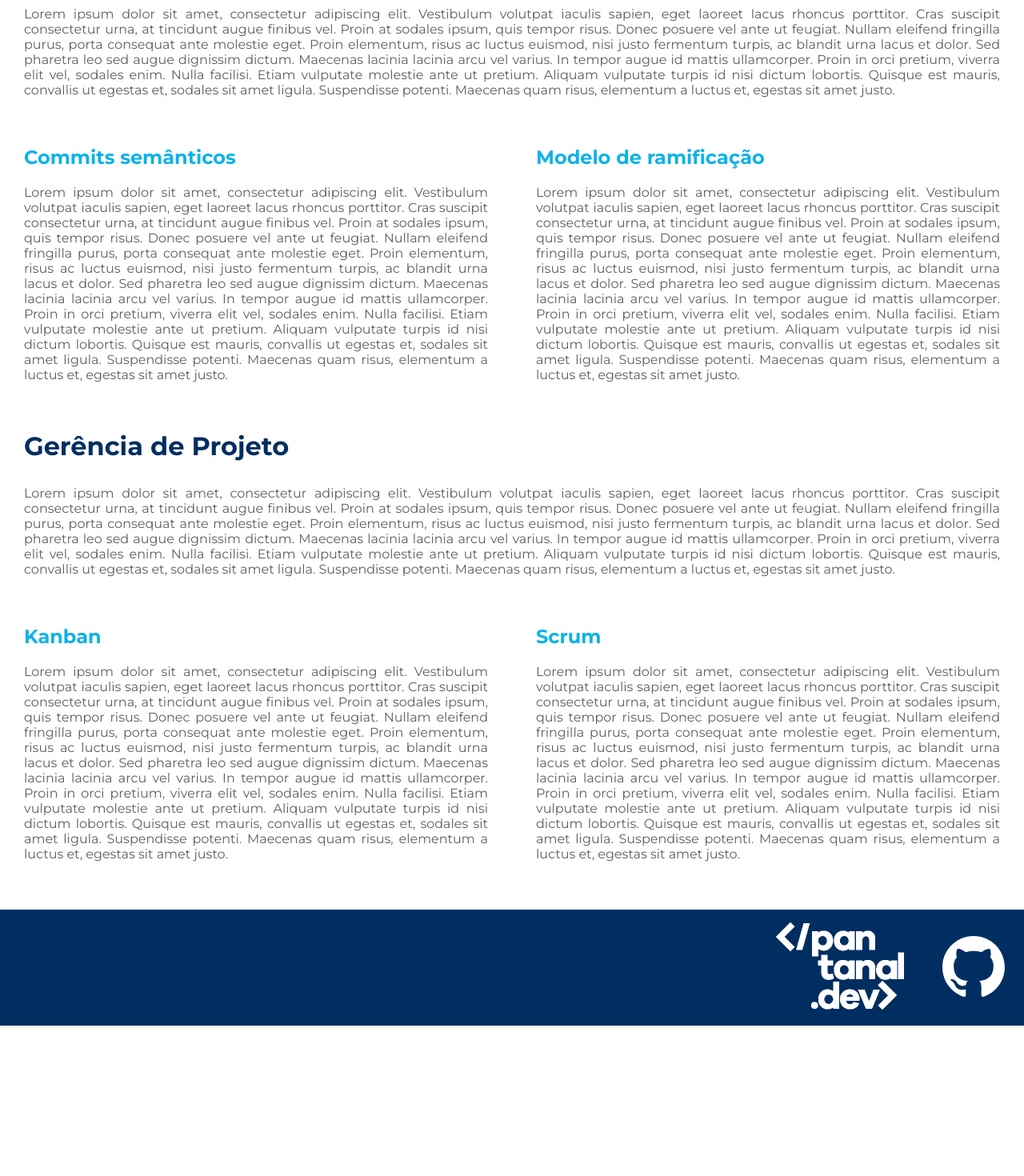
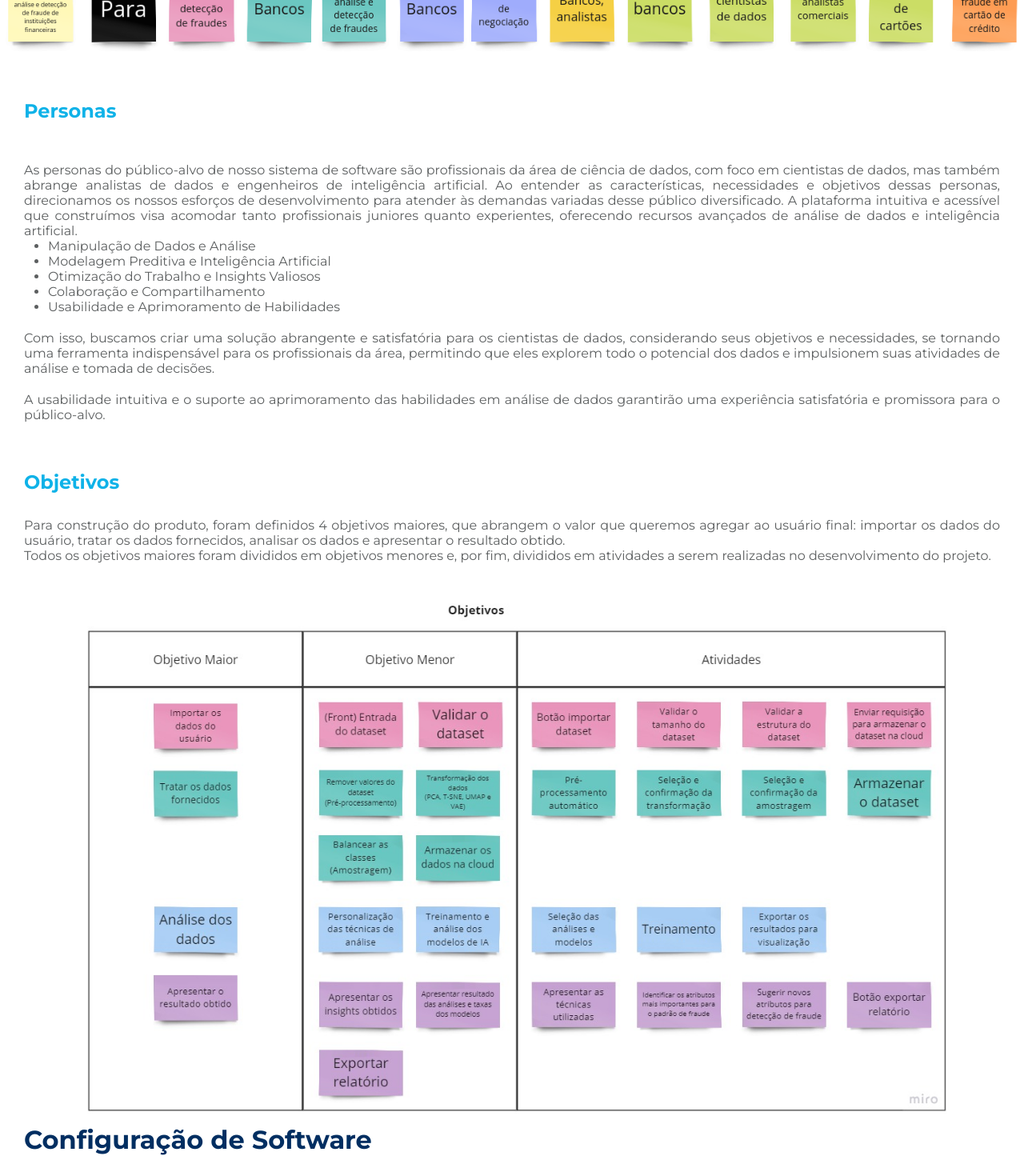
Before and after one commit to 4Banks/frontend, a React (Create React App) app: page /documentacao in a window 1280 px wide. Shown: the part 1220-2690 px from the top of the page at 80% size. Before the commit the page ends 2502 px from the top, so only its background shows below. Built offline with nearby package versions, Linux system fonts and the light colour scheme.

Commit message:
feat(Documentação) Adiciona objetivos, personas e gerência de projeto.

```diff
--- a/src/components/DocumentationDescription.js
+++ b/src/components/DocumentationDescription.js
@@ -1,23 +1,59 @@
 import React from 'react';
+import '../styles/documentation-description.css';
 
-const DocumentationDescription = ({mainTitle, mainDescription, leftTitle, leftDescription, rightTitle, rightDescription}) => {
+const DocumentationDescription = ({
+  mainTitle,
+  mainDescription,
+  leftTitle,
+  leftDescription,
+  rightTitle,
+  rightDescription,
+  srcImage,
+}) => {
   return (
     <div className="documentation_description">
-        <p className='documentation_description_main_title'>{mainTitle}</p>
+      <p className="documentation_description_main_title">{mainTitle}</p>
+      {mainDescription  &&(
       <div className="documentation_description_main">
-        <p className='documentation_description_main_text'>{mainDescription}</p>
+        <p className="documentation_description_main_text">{mainDescription}</p>
       </div>
+      )}
 
+      {(leftDescription || rightDescription) && (
         <div className="documentation_description_info">
+          {leftDescription && (
             <div className="documentation_description_info_left">
-            <p className='documentation_description_info_left_title'>{leftTitle}</p>
-            <p>{leftDescription}</p>
+              <p className="documentation_description_info_left_title">{leftTitle}</p>
+              <p>
+                {leftDescription.split('\n').map((line, index) => (
+                  <React.Fragment key={index}>
+                    {line}
+                    <br />
+                  </React.Fragment>
+                ))}
+              </p>
             </div>
+          )}
+          {rightDescription && (
             <div className="documentation_description_info_right">
-            <p className='documentation_description_info_right_title'>{rightTitle}</p>
-            <p>{rightDescription}</p>
+              <p className="documentation_description_info_right_title">{rightTitle}</p>
+              <p>
+                {rightDescription.split('\n').map((line, index) => (
+                  <React.Fragment key={index}>
+                    {line}
+                    <br />
+                  </React.Fragment>
+                ))}
+              </p>
             </div>
+          )}
         </div>
+      )}
+    {srcImage && (
+      <div className="documentation_description_container_image">
+      <img src={srcImage} alt="documentation" className="documentation_description_image" />
+      </div>
+    )}
     </div>
   );
 };
--- a/src/pages/documentation/index.js
+++ b/src/pages/documentation/index.js
@@ -2,8 +2,10 @@ import React from 'react';
 import '../../styles/documentation.css';
 import DocumentationDescription from '../../components/DocumentationDescription';
 import product_vision from '../../assets/product_vision.png';
-import '../../styles/documentation-description.css'
+import '../../styles/documentation.css'
 import '../../styles/global.css'
+import objetivos from '../../assets/objetivos.jpeg'
+import kanban from '../../assets/kanban.png'
 
 function Documentation() {
   return (
@@ -12,24 +14,73 @@ function Documentation() {
         <h1 className='documentation_intro_title'>Documentação</h1>
         <p className='documentation_intro_text'>Saiba mais sobre as técnicas e ferramentas utilizadas para a criação desse produto e os artefatos gerados no processo do desenvolvimento do software.</p>
         <p className='documentation_product_discovery_title'>Descoberta do produto</p>
+        <p className='documentation_product_discovery_description'>{`A metodologia utilizada para descoberta do produto 4banks foi a Lean Inception Relâmpago, etapa crucial para compreender e explorar as necessidades dos usuários, o contexto do problema e as oportunidades de mercado antes de iniciar a fase de desenvolvimento propriamente dita.
+          Neste processo, realizamos 2 sessões de 3 horas para discutir, gerar e definir a visão do produto, os objetivos do projeto, as personas e o feature mapping, com todos os membros da nossa equipe, no qual buscamos coletar informações valiosas para tomar decisões informadas sobre o que construir e como construir.
+          `}</p>
         <p className='documentation_product_discovery_subtitle'>Visão do produto</p>
         <img src={product_vision} alt="Product Vision" />
       </div>
+
+      <div className="documentation_personas">
+        <p className='documentation_personas_title'>Personas</p>
+        <div className="documentation_personas_container_text">
+        <p className='documentation_personas_text'>{`As personas do público-alvo de nosso sistema de software são profissionais da área de ciência de dados, com foco em cientistas de dados, mas também abrange analistas de dados e engenheiros de inteligência artificial.
+        Ao entender as características, necessidades e objetivos dessas personas, direcionamos os nossos esforços de desenvolvimento para atender às demandas variadas desse público diversificado. A plataforma intuitiva e acessível que construímos visa acomodar tanto profissionais juniores quanto experientes, oferecendo recursos avançados de análise de dados e inteligência artificial.
+        `}</p>
+        <ul className='documentation_personas_list'>
+          <li>Manipulação de Dados e Análise</li>
+          <li>Modelagem Preditiva e Inteligência Artificial</li>
+          <li>Otimização do Trabalho e Insights Valiosos</li>
+          <li>Colaboração e Compartilhamento</li>
+          <li>Usabilidade e Aprimoramento de Habilidades</li>
+        </ul>
+        <p className='documentation_personas_text'>Com isso, buscamos criar uma solução abrangente e satisfatória para os cientistas de dados, considerando seus objetivos e necessidades, se tornando uma ferramenta indispensável para os profissionais da área, permitindo que eles explorem todo o potencial dos dados e impulsionem suas atividades de análise e tomada de decisões.
+        </p>
+        <p className='documentation_personas_text'>
+        A usabilidade intuitiva e o suporte ao aprimoramento das habilidades em análise de dados garantirão uma experiência satisfatória e promissora para o público-alvo.
+        </p>
+        </div>
+        </div>
+
+      <div className="documentation_objectives">
+        <p className='documentation_objectives_title'>Objetivos</p>
+        <div className="documentation_objectives_container_text">
+        <p className='documentation_objectives_text'>Para construção do produto, foram definidos 4 objetivos maiores, que abrangem o valor que queremos agregar ao usuário final: importar os dados do usuário, tratar os dados fornecidos, analisar os dados e apresentar o resultado obtido.</p>
+        <p className='documentation_objectives_text'> Todos os objetivos maiores foram divididos em objetivos menores e, por fim, divididos em atividades a serem realizadas no desenvolvimento do projeto.</p>
+        </div>
+        <div className="documentation_objectives_image_container">
+        <img className="documentation_objectives_image" src={objetivos} alt="Objetivos" />
+        </div>
+      </div>
+
+
+
+
       <DocumentationDescription
         mainTitle="Configuração de Software"
-        mainDescription="Lorem ipsum dolor sit amet, consectetur adipiscing elit. Vestibulum volutpat iaculis sapien, eget laoreet lacus rhoncus porttitor. Cras suscipit consectetur urna, at tincidunt augue finibus vel. Proin at sodales ipsum, quis tempor risus. Donec posuere vel ante ut feugiat. Nullam eleifend fringilla purus, porta consequat ante molestie eget. Proin elementum, risus ac luctus euismod, nisi justo fermentum turpis, ac blandit urna lacus et dolor. Sed pharetra leo sed augue dignissim dictum. Maecenas lacinia lacinia arcu vel varius. In tempor augue id mattis ullamcorper. Proin in orci pretium, viverra elit vel, sodales enim. Nulla facilisi. Etiam vulputate molestie ante ut pretium. Aliquam vulputate turpis id nisi dictum lobortis. Quisque est mauris, convallis ut egestas et, sodales sit amet ligula. Suspendisse potenti. Maecenas quam risus, elementum a luctus et, egestas sit amet justo."
+        mainDescription=""
         leftTitle="Commits semânticos"
-        leftDescription="Lorem ipsum dolor sit amet, consectetur adipiscing elit. Vestibulum volutpat iaculis sapien, eget laoreet lacus rhoncus porttitor. Cras suscipit consectetur urna, at tincidunt augue finibus vel. Proin at sodales ipsum, quis tempor risus. Donec posuere vel ante ut feugiat. Nullam eleifend fringilla purus, porta consequat ante molestie eget. Proin elementum, risus ac luctus euismod, nisi justo fermentum turpis, ac blandit urna lacus et dolor. Sed pharetra leo sed augue dignissim dictum. Maecenas lacinia lacinia arcu vel varius. In tempor augue id mattis ullamcorper. Proin in orci pretium, viverra elit vel, sodales enim. Nulla facilisi. Etiam vulputate molestie ante ut pretium. Aliquam vulputate turpis id nisi dictum lobortis. Quisque est mauris, convallis ut egestas et, sodales sit amet ligula. Suspendisse potenti. Maecenas quam risus, elementum a luctus et, egestas sit amet justo."
+        leftDescription={`Para padronização das mensagens de commits, foi definido um guia de estilo para escrever as mensagens de commit no Github. Ele define o formato padrão para as mensagens de commit, que consiste em uma estrutura com tipo, escopo, assunto, corpo e rodapé.
+
+        Os tipos de mensagens de commit aceitáveis são pré-definidos, incluindo categorias como "FEAT" para adicionar uma nova funcionalidade, "FIX" para correção de bugs, "DOCS" para documentação, entre outros. Além do uso de escopos para indicar qual parte específica do projeto está sendo modificada, como "PowerBI", "Home", "Relatório", etc.
+
+        O assunto deve ser uma descrição breve e clara do que foi feito, escrito em letras minúsculas e sem ponto final. O corpo é opcional e pode ser usado para fornecer mais informações detalhadas sobre as mudanças. O rodapé é também opcional e pode conter informações adicionais, como números de issues relacionadas.
+        `}
         rightTitle="Modelo de ramificação"
-        rightDescription="Lorem ipsum dolor sit amet, consectetur adipiscing elit. Vestibulum volutpat iaculis sapien, eget laoreet lacus rhoncus porttitor. Cras suscipit consectetur urna, at tincidunt augue finibus vel. Proin at sodales ipsum, quis tempor risus. Donec posuere vel ante ut feugiat. Nullam eleifend fringilla purus, porta consequat ante molestie eget. Proin elementum, risus ac luctus euismod, nisi justo fermentum turpis, ac blandit urna lacus et dolor. Sed pharetra leo sed augue dignissim dictum. Maecenas lacinia lacinia arcu vel varius. In tempor augue id mattis ullamcorper. Proin in orci pretium, viverra elit vel, sodales enim. Nulla facilisi. Etiam vulputate molestie ante ut pretium. Aliquam vulputate turpis id nisi dictum lobortis. Quisque est mauris, convallis ut egestas et, sodales sit amet ligula. Suspendisse potenti. Maecenas quam risus, elementum a luctus et, egestas sit amet justo."
+        rightDescription={`O modelo de ramificação utilizado no projeto é o GitHub Flow. Um modelo de fluxo de trabalho para desenvolvimento de software usando Git e GitHub. As principais características incluem: desenvolvimento em branches separadas para cada funcionalidade ou correção; commits frequentes para manter um histórico detalhado e permitir o acompanhamento das mudanças; uso de Pull Requests para revisão de código e discussão antes da mesclagem na branch principal; e revisões de código por membros da equipe para garantir a qualidade e compartilhar conhecimento.
+
+        Este modelo oferece várias vantagens, incluindo simplicidade, colaboração aprimorada e rastreabilidade das alterações. Para utilizá-lo, é necessário criar uma ramificação para cada funcionalidade a partir da branch dev, que é única branch que tem contato com a branch principal, além da hotfix.
+
+        Após fazer as alterações e testes necessários, abre-se um Pull Request para revisão e aprovação. Com pelo menos duas aprovações, o Pull Request é mesclado na branch requisitada.
+
+        A padronização da nomenclatura das branches ajuda a identificar rapidamente o propósito de cada ramificação e facilita a colaboração e o entendimento do trabalho em andamento. Exemplos de nomenclatura incluem "feature_header" e "bug_correcao_da_validacao_do_tamanho_do_dataset".
+        `}
       />
       <DocumentationDescription
         mainTitle="Gerência de Projeto"
-        mainDescription="Lorem ipsum dolor sit amet, consectetur adipiscing elit. Vestibulum volutpat iaculis sapien, eget laoreet lacus rhoncus porttitor. Cras suscipit consectetur urna, at tincidunt augue finibus vel. Proin at sodales ipsum, quis tempor risus. Donec posuere vel ante ut feugiat. Nullam eleifend fringilla purus, porta consequat ante molestie eget. Proin elementum, risus ac luctus euismod, nisi justo fermentum turpis, ac blandit urna lacus et dolor. Sed pharetra leo sed augue dignissim dictum. Maecenas lacinia lacinia arcu vel varius. In tempor augue id mattis ullamcorper. Proin in orci pretium, viverra elit vel, sodales enim. Nulla facilisi. Etiam vulputate molestie ante ut pretium. Aliquam vulputate turpis id nisi dictum lobortis. Quisque est mauris, convallis ut egestas et, sodales sit amet ligula. Suspendisse potenti. Maecenas quam risus, elementum a luctus et, egestas sit amet justo."
-        leftTitle="Kanban"
-        leftDescription="Lorem ipsum dolor sit amet, consectetur adipiscing elit. Vestibulum volutpat iaculis sapien, eget laoreet lacus rhoncus porttitor. Cras suscipit consectetur urna, at tincidunt augue finibus vel. Proin at sodales ipsum, quis tempor risus. Donec posuere vel ante ut feugiat. Nullam eleifend fringilla purus, porta consequat ante molestie eget. Proin elementum, risus ac luctus euismod, nisi justo fermentum turpis, ac blandit urna lacus et dolor. Sed pharetra leo sed augue dignissim dictum. Maecenas lacinia lacinia arcu vel varius. In tempor augue id mattis ullamcorper. Proin in orci pretium, viverra elit vel, sodales enim. Nulla facilisi. Etiam vulputate molestie ante ut pretium. Aliquam vulputate turpis id nisi dictum lobortis. Quisque est mauris, convallis ut egestas et, sodales sit amet ligula. Suspendisse potenti. Maecenas quam risus, elementum a luctus et, egestas sit amet justo."
-        rightTitle="Scrum"
-        rightDescription="Lorem ipsum dolor sit amet, consectetur adipiscing elit. Vestibulum volutpat iaculis sapien, eget laoreet lacus rhoncus porttitor. Cras suscipit consectetur urna, at tincidunt augue finibus vel. Proin at sodales ipsum, quis tempor risus. Donec posuere vel ante ut feugiat. Nullam eleifend fringilla purus, porta consequat ante molestie eget. Proin elementum, risus ac luctus euismod, nisi justo fermentum turpis, ac blandit urna lacus et dolor. Sed pharetra leo sed augue dignissim dictum. Maecenas lacinia lacinia arcu vel varius. In tempor augue id mattis ullamcorper. Proin in orci pretium, viverra elit vel, sodales enim. Nulla facilisi. Etiam vulputate molestie ante ut pretium. Aliquam vulputate turpis id nisi dictum lobortis. Quisque est mauris, convallis ut egestas et, sodales sit amet ligula. Suspendisse potenti. Maecenas quam risus, elementum a luctus et, egestas sit amet justo."
+        mainDescription={`Para melhor eficiência da execução do projeto, utilizamos a metodologia Kanban e Scrum combinadas e adaptadas para nossa necessidade.
+          Criamos 3 colunas de acompanhamento por iteração: To do para próxima reunião, In Progress e Done. Além de uma coluna com as atividades previstas e uma coluna para cada iteração, que nos ajudou a visualizar a progressão e o andamento do projeto completo ao longo do tempo. Ao todo no projeto, tivemos 10 iterações que ocorreram 3x na semana, às segundas, quartas e sextas, em cada iteração todos os membros do time tinham atividades a serem realizadas.`}
+        srcImage = {kanban}
       />
     </div>
 
--- a/src/styles/documentation.css
+++ b/src/styles/documentation.css
@@ -17,7 +17,65 @@
 .documentation_intro_title {
     font-weight: bold;
     color: var(--secondaryColor);
-    margin: 0px 0px 0px 30px;
+}
+
+.documentation_personas {
+    display: flex;
+    width: 100%;
+    max-width: 1440px;
+    justify-content: space-between;
+    flex-direction: column;
+    margin: 30px;
+}
+
+.documentation_personas_container_text {
+    display: flex;
+    flex-direction: column;
+    justify-content: space-between;
+    min-height: 320px;
+    text-align: justify;
+    margin: 30px;
+}
+
+.documentation_objectives_container_text {
+    text-align: justify;
+    margin: 30px;
+}
+
+.documentation_personas_text {
+    text-align: justify;
+    margin-top: 20px;
+}
+
+.documentation_objectives_text {
+    text-align: justify;
+}
+
+.documentation_personas_list {
+    margin: 0px 30px;
+}
+
+.documentation_personas_title {
+    font-size: 1.5rem;
+    font-weight: bold;
+    color: var(--tertiaryColor);
+    margin-left: 30px;
+}
+
+.documentation_objectives {
+    display: flex;
+    width: 100%;
+    max-width: 1440px;
+    justify-content: space-between;
+    flex-direction: column;
+    margin: 0px 20px;
+}
+
+.documentation_objectives_title {
+    font-size: 1.5rem;
+    font-weight: bold;
+    color: var(--tertiaryColor);
+    margin-left: 30px;
 }
 
 .documentation_product_discovery_title {
@@ -34,13 +92,38 @@
     margin: 30px;
 }
 
+.documentation_product_discovery_description {
+    text-align: justify;
+    margin: 30px;
+}
+
 .documentation_intro_text {
     text-align: justify;
     margin: 30px;
+}
+
+.documentation_objectives_image {
+    width: 90%;
+}
+
+.documentation_objectives_image_container {
+    display: flex;
+    flex-direction: column;
+    align-items: center;
+    margin: 0px 20px;
 }
 
 @media only screen and (max-width: 980px) {
     .documentation_intro {
         width: 90%;
     }
+    .documentation_personas {
+        width: 90%;
+    }
+    .documentation_objectives {
+        width: 90%;
+    }
+    .documentation_description_main_title {
+        font-size: 1rem;
+    }
 }
--- a/src/styles/global.css
+++ b/src/styles/global.css
@@ -22,3 +22,7 @@ h1 {
 p {
     color: var(--textColor);
 }
+
+li {
+    color: var(--textColor);
+}
```
Also changed, not shown: src/styles/documentation-description.css (+21 -0 lines), src/assets/kanban.png (added), src/assets/objetivos.jpeg (added). Lines whose indentation alone changed are shown as unchanged.
